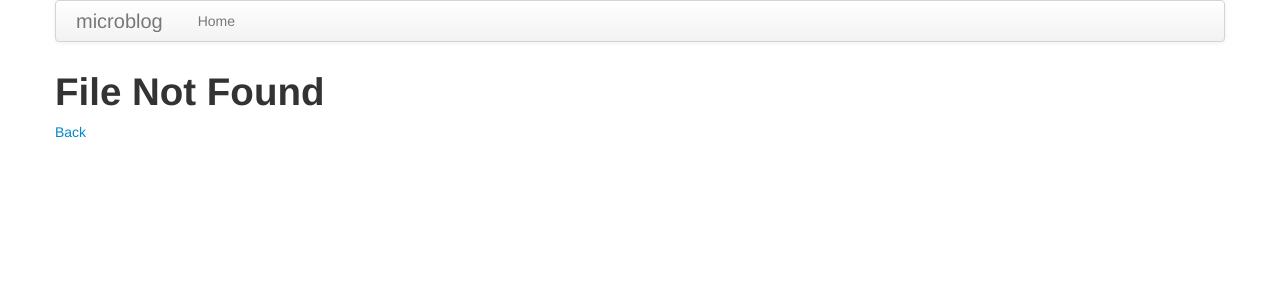
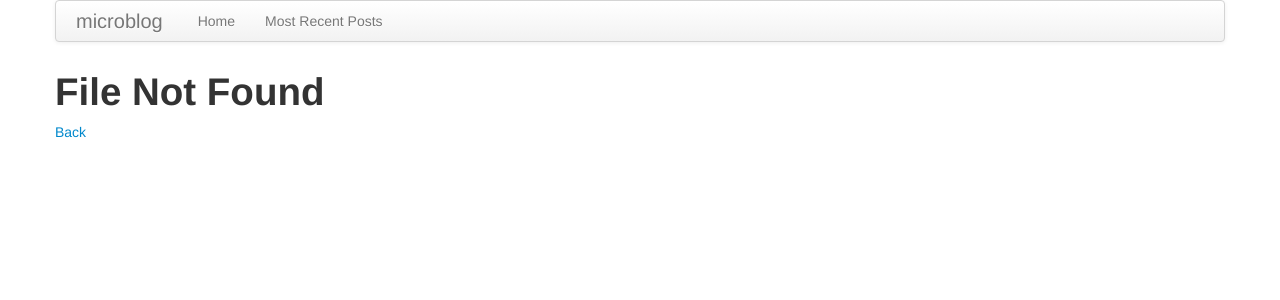
Before and after one commit to miguelgrinberg/microblog, a Python web app: template app/templates/404.html in a window 1280 px wide. Shown: the top 300 px of the page. Run offline with Jinja, Linux system fonts and the light colour scheme; the template is opened without the code that fills it, so the values that code supplies are empty.

Commit message:
add a link at the top of the page to the "Most Recent Posts" page

```diff
--- a/app/templates/base.html
+++ b/app/templates/base.html
@@ -47,6 +47,7 @@
           <a class="brand" href="{{ url_for('index') }}">microblog</a>
             <ul class="nav">
               <li><a href="{{ url_for('index') }}">{{ _('Home') }}</a></li>
+              <li><a href="{{ url_for('allposts') }}">{{ _('Most Recent Posts') }}</a></li>
               {% if g.user.is_authenticated %}
               <li><a href="{{ url_for('user', nickname=g.user.nickname) }}">{{ _('Your Profile') }}</a></li>
               <li><a href="{{ url_for('logout') }}">{{ _('Logout') }}</a></li>
```
